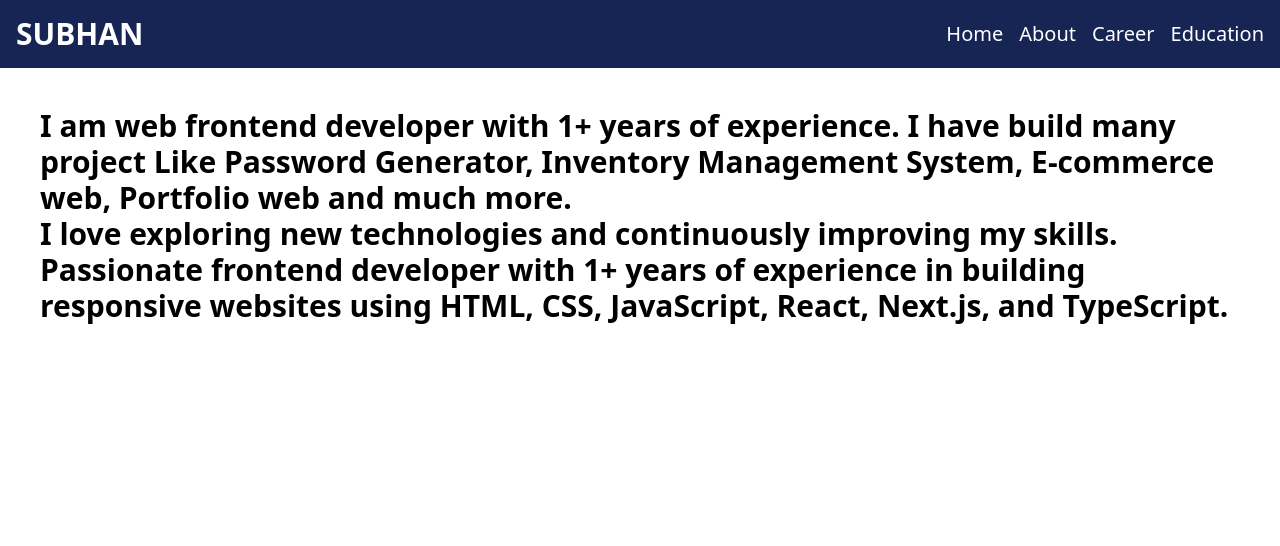
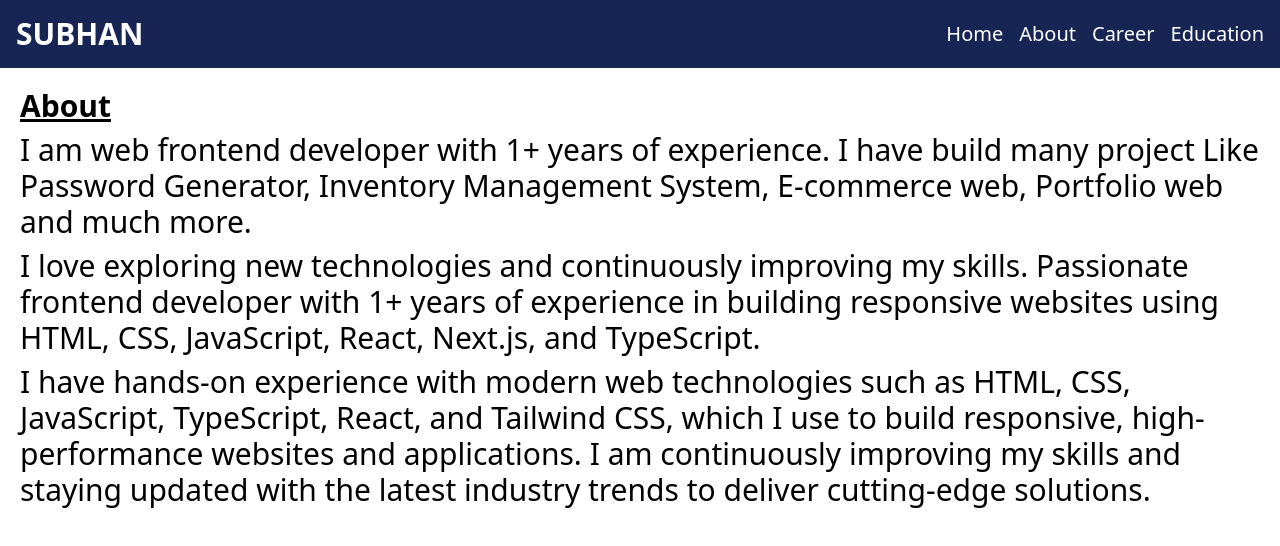
Before and after one commit to AbduSubhan11/resume, a Next.js app: page /about in a window 1280 px wide. Shown: the top 546 px of the page. Built offline with nearby package versions, Linux system fonts and the light colour scheme.

Commit message:
completed

```diff
--- a/src/app/about/page.tsx
+++ b/src/app/about/page.tsx
@@ -1,16 +1,24 @@
 function page() {
   return (
-    <div className="font-bold p-10 text-3xl">
+    <div className=" p-5 space-y-2 text-3xl">
+      <h1 className="font-bold underline">About</h1>
       <p>
         I am web frontend developer with 1+ years of experience. I have build
         many project Like Password Generator, Inventory Management System,
         E-commerce web, Portfolio web and much more.
       </p>
       <p>
-            I love exploring new technologies and
-        continuously improving my skills. Passionate frontend developer with 1+
-        years of experience in building responsive websites using HTML, CSS,
-        JavaScript, React, Next.js, and TypeScript.
+        I love exploring new technologies and continuously improving my skills.
+        Passionate frontend developer with 1+ years of experience in building
+        responsive websites using HTML, CSS, JavaScript, React, Next.js, and
+        TypeScript.
+      </p>
+      <p>
+        I have hands-on experience with modern web technologies such as HTML,
+        CSS, JavaScript, TypeScript, React, and Tailwind CSS, which I use to
+        build responsive, high-performance websites and applications. I am
+        continuously improving my skills and staying updated with the latest
+        industry trends to deliver cutting-edge solutions.
       </p>
     </div>
   );
--- a/src/app/carrer/page.tsx
+++ b/src/app/carrer/page.tsx
@@ -1,11 +1,24 @@
-
 function page() {
-    return (
-        <div className="py-10 px-5  text-3xl font-bold">
-            <h1> Enrolled in Certified Cloud Apllied Generative Ai Engr. course at
-            Governor House.And in the future i will become an Certified Cloud Applied Generative AI Engr.</h1>
-        </div>
-    );
+  return (
+    <div className="text-3xl p-5 space-y-5">
+      <h1 className="font-bold underline">Career</h1>
+      <div className="">
+        <h1>
+          {" "}
+          Enrolled in Certified Cloud Apllied Generative Ai Engr. course at
+          Governor House.And in the future i will become an Certified Cloud
+          Applied Generative AI Engr.
+        </h1>
+        <h1>
+          I am always looking for new opportunities to expand my skills and work
+          on challenging projects that push the boundaries of web development.
+          For now my goal is to continue growing as a Frontend Developer, contribute to
+          innovative projects, and eventually take on more leadership roles in
+          the tech industry.
+        </h1>
+      </div>
+    </div>
+  );
 }
 
 export default page;
--- a/src/app/education/page.tsx
+++ b/src/app/education/page.tsx
@@ -2,7 +2,8 @@ import React from "react";
 
 function page() {
   return (
-    <div className="font-bold p-5 text-3xl">
+    <div className="p-5 text-3xl space-y-5">
+      <h1 className="font-bold underline">Education</h1>
       <h1>
         Enrolled in Certified Cloud Apllied Generative Ai Engr. course at
         Governor House. I have developed a strong foundation in data analysis
```
Also changed, not shown: src/app/page.tsx (+21 -3 lines), Public/Image/my pic.jpg (added).
